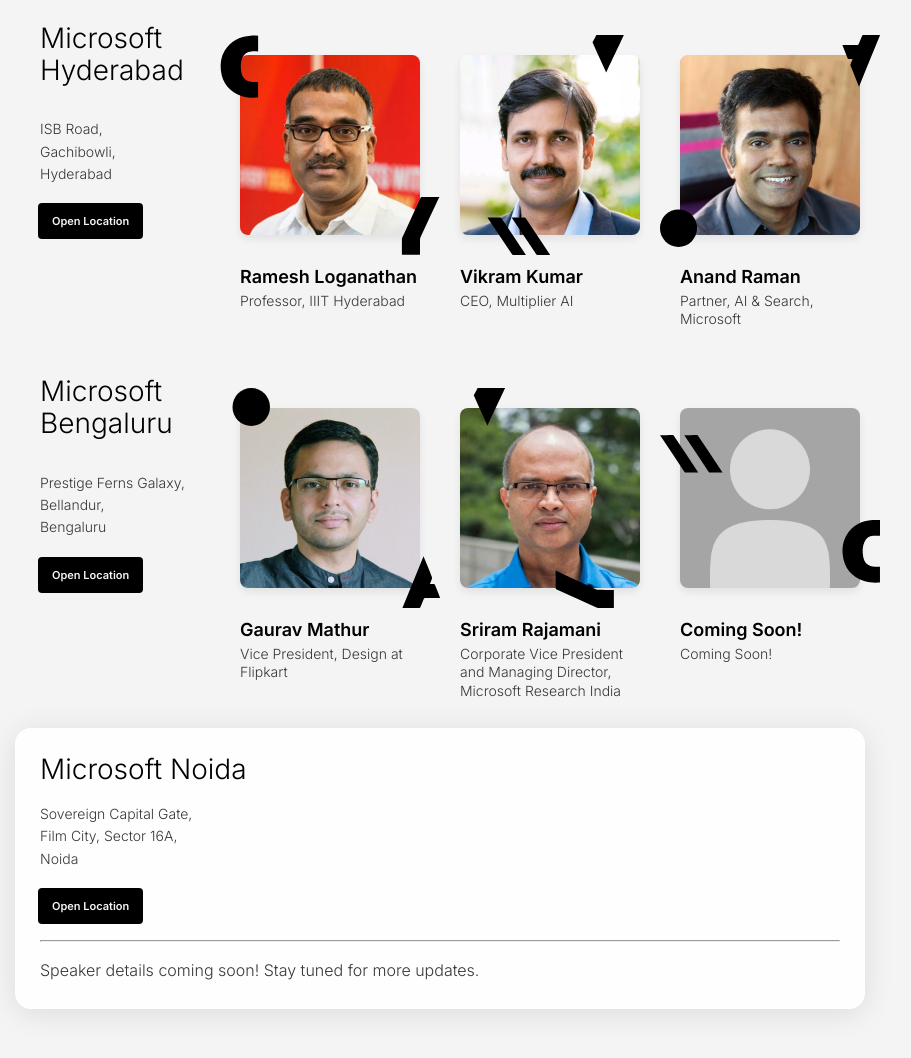
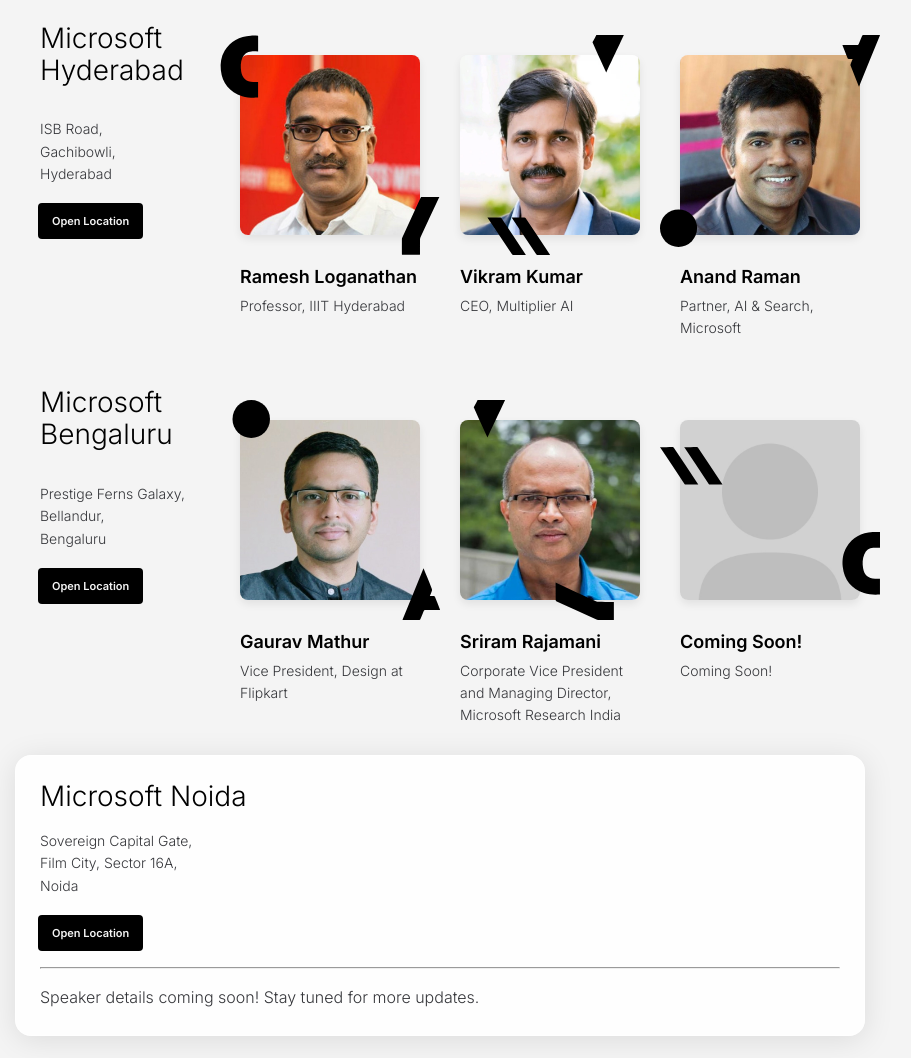
Before and after one commit to uxday/uxday, a plain HTML site: page index.html in a window 1280 px wide. Shown: the part 857-1915 px from the top of the page, without its empty margins (200-1111 px from the left). Drawn offline with Linux system fonts and the light colour scheme.

Commit message:
Remove unnecessary image assets

```diff
--- a/index.html
+++ b/index.html
@@ -152,7 +152,7 @@
     <div class="person-card">
       <div class="img-overlay-wrap">
         <img class="isoverlay" src="frame-6.svg">
-        <img class="person-photo" src="person6.jpg">
+        <img class="person-photo" src="person.jpg">
       </div>
       <div class="person-details">
         <p class="person-name">Coming Soon!</p>
--- a/style.css
+++ b/style.css
@@ -195,16 +195,16 @@ body {
 .person-name{
     font-size: 18px;
     font-weight: var(--font-weight-bold);
-    margin: 0 0 -4px 0;
+    margin: 0 0 -1px 0;
 }
 
 .person-title{
     padding-top: 3px;
     font-size: 14px;
-    line-height: 130%;
+    line-height: 1.6em;
     font-weight: var(--font-weight-regular);
     color: var(--text-secondary);
-    margin: 0 0 0 0;
+    margin: 0;
 }
 
 .img-overlay-wrap{
@@ -994,7 +994,6 @@ border-radius: 4px;
 
     .person-title{
         font-size: 18px;
-        line-height: 24px;
     }
 
 
```
Also changed, not shown: person.jpg (added), person1.jpg (deleted), person2.jpg (deleted), person3.jpg (deleted), person4.jpg (deleted), person5.jpg (deleted), person6.jpg (deleted).
